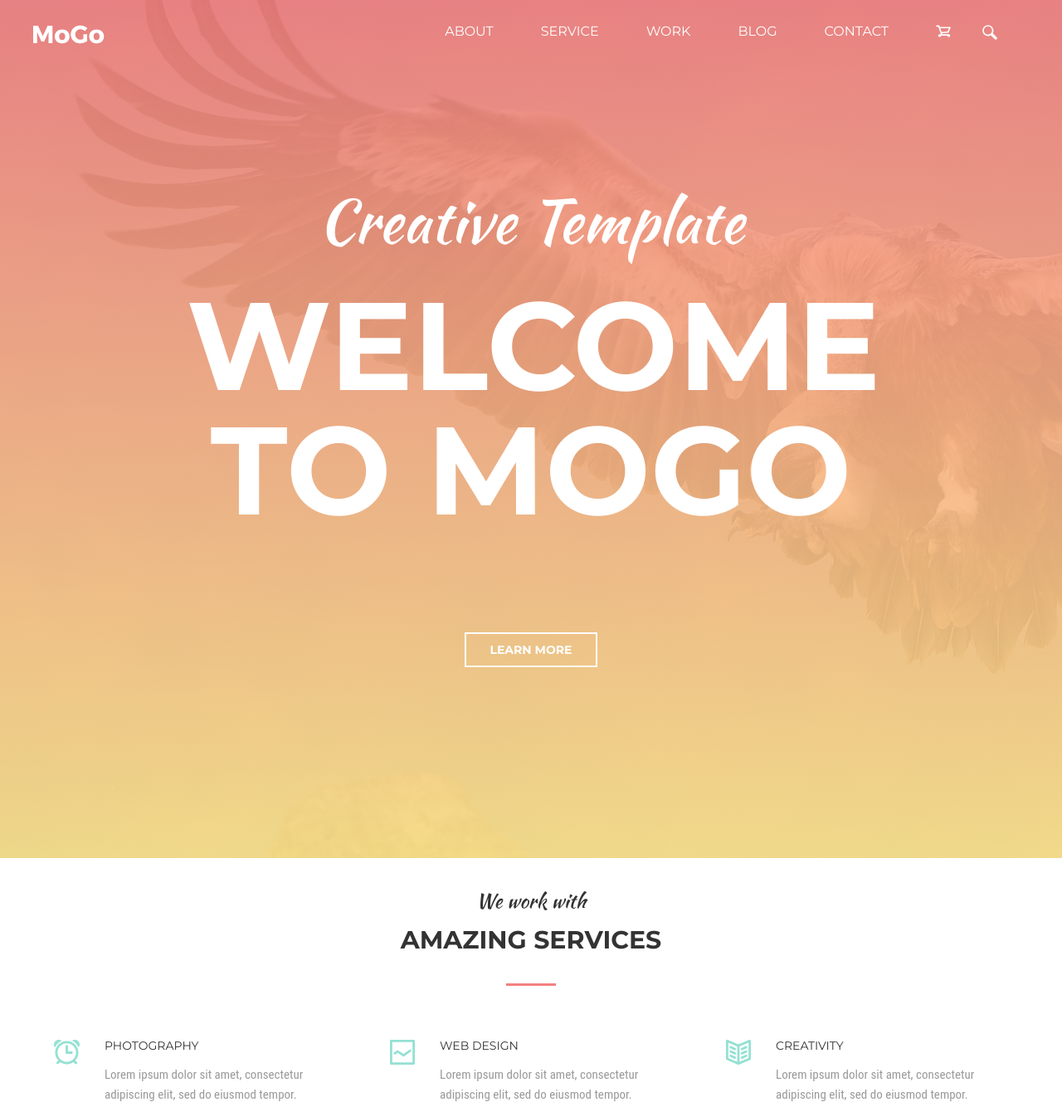
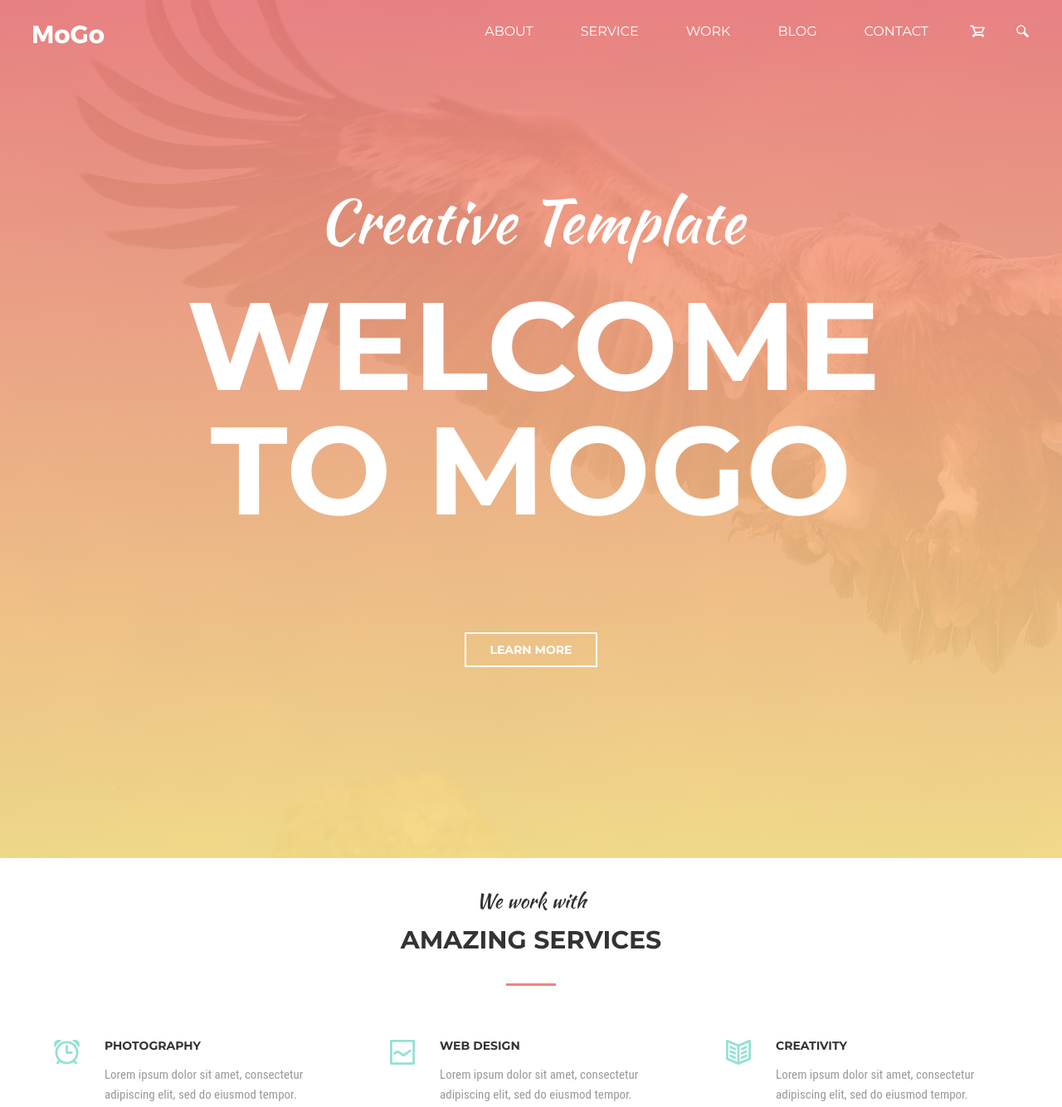
Before and after one commit to Vomcat/mogo-project, a website: page index.html in a window 1280 px wide. Shown: the top 1334 px of the page at 83% size. Drawn offline with Linux system fonts and the light colour scheme.

Commit message:
Navbar & main styles update

```diff
--- a/style/scss/layout/_navbar.scss
+++ b/style/scss/layout/_navbar.scss
@@ -64,10 +64,16 @@
     display: none;
     text-align: center;
     flex-direction: column;
+    gap: 7px;
 
     @include respond-from(tablet-xl) {
       display: flex;
       flex-direction: row;
+      gap: 30px;
+    }
+
+    @include respond-from(laptop) {
+      gap: 57px;
     }
   }
 
@@ -80,17 +86,11 @@
     transition: 0.3s;
     padding-bottom: 7px;
 
-    @include respond-to(tablet) {
-      margin-bottom: 15px;
-    }
-
     @include respond-from(tablet) {
-      margin-right: 30px;
       padding-bottom: 12px;
     }
 
     @include respond-from(laptop) {
-      margin-right: 57px;
       padding-bottom: 12px;
     }
 
@@ -122,26 +122,29 @@
     display: none;
     justify-content: center;
     align-items: baseline;
+    gap: 20px;
 
     @include respond-from(tablet-xl) {
       display: flex;
+      gap: 24px;
+      margin-left: 50px;
+    }
+
+    @include respond-from(laptop) {
+      gap: 38px;
     }
   }
 
   &__icon {
-    height: 15px;
     cursor: pointer;
 
-    @include respond-from(tablet) {
-      margin-right: 24px;
-    }
+    img {
+      height: 15px;
+      transition: 0.4s;
 
-    @include respond-from(laptop) {
-      margin-right: 38px;
-    }
-
-    &:last-of-type() {
-      margin-right: 0;
+      &:hover {
+        transform: scale(1.2);
+      }
     }
   }
 
@@ -167,7 +170,7 @@
       display: block;
       height: 1px;
       margin: 5px 0;
-      transition: all 0.8s ease-in-out;
+      transition: all 0.4s ease-in-out;
     }
   }
 }
```
Also changed, not shown: style/main.css.
